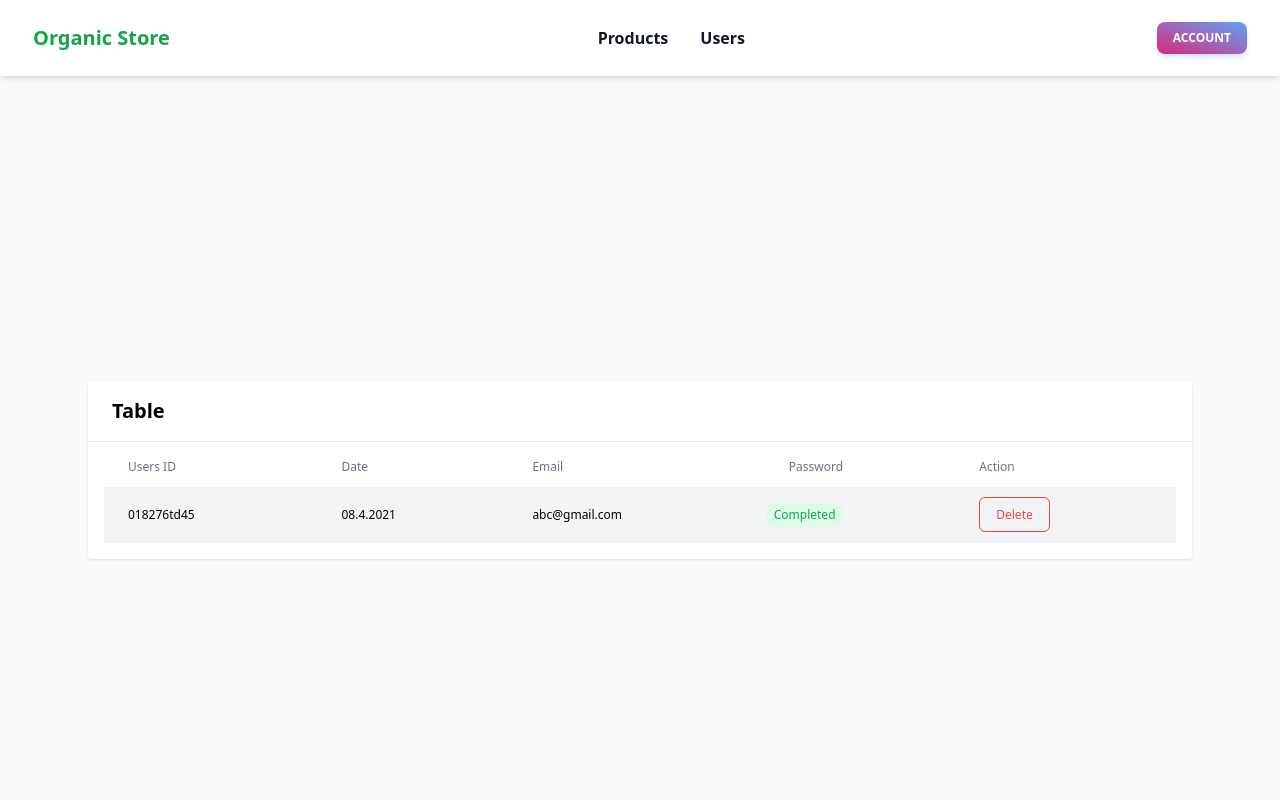
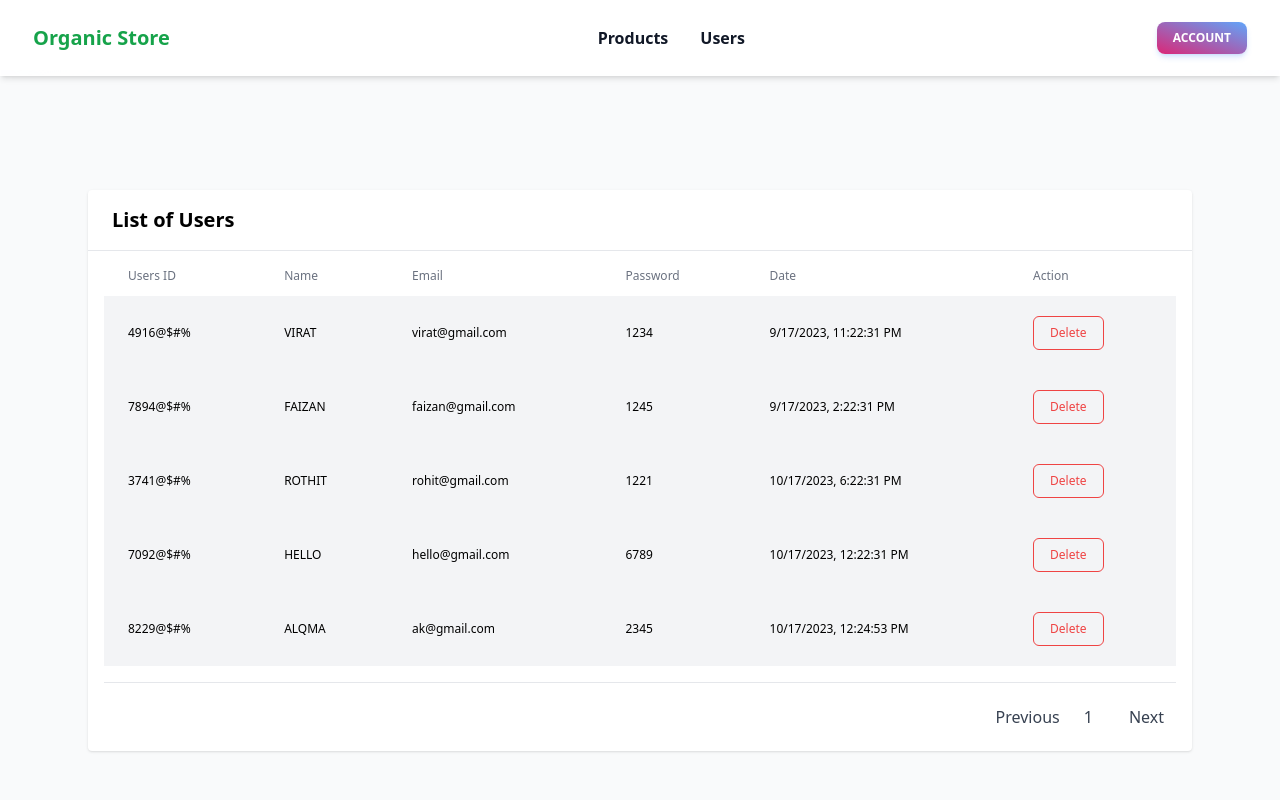
Before and after one commit to mdfaizan973/ZC_ORG, a React (Vite) app in the folder organics/: page /adminusers in a window 1280 px wide. Shown: the top 800 px of the page. Built offline with nearby package versions, Linux system fonts and the light colour scheme; data requests are answered from the project's data file.

Commit message:
date is created of the users

```diff
--- a/organics/db.json
+++ b/organics/db.json
@@ -720,21 +720,45 @@
   "users": [
     {
       "id": "4916@$#%",
+      "date": "9/17/2023, 11:22:31 PM",
       "name": "virat",
       "email": "virat@gmail.com",
       "pass": "1234"
     },
     {
       "id": "7894@$#%",
+      "date": "9/17/2023, 2:22:31 PM",
       "name": "faizan",
       "email": "faizan@gmail.com",
       "pass": "1245"
     },
     {
       "id": "3741@$#%",
+      "date": "10/17/2023, 6:22:31 PM",
       "name": "Rothit",
       "email": "rohit@gmail.com",
       "pass": "1221"
+    },
+    {
+      "id": "7092@$#%",
+      "date": "10/17/2023, 12:22:31 PM",
+      "name": "Hello",
+      "email": "hello@gmail.com",
+      "pass": "6789"
+    },
+    {
+      "id": "8229@$#%",
+      "date": "10/17/2023, 12:24:53 PM",
+      "name": "alqma",
+      "email": "ak@gmail.com",
+      "pass": "2345"
+    },
+    {
+      "id": "8185@$#%",
+      "date": "10/17/2023, 12:25:07 PM",
+      "name": "abdullah",
+      "email": "abd@gmail.com",
+      "pass": "8906"
     }
   ]
 }
--- a/organics/src/Admin/AdminUsers.jsx
+++ b/organics/src/Admin/AdminUsers.jsx
@@ -1,8 +1,32 @@
-// import React from 'react'
-
+import { useState, useEffect } from "react";
+import axios from "axios";
 import AdminNav from "./AdminNav";
 
 export default function AdminUsers() {
+  const [data, setData] = useState([]);
+  const [page, setPage] = useState(1);
+  const admingetdata = (page) => {
+    axios
+      .get(`http://localhost:3030/users?_limit=5&_page=${page}`)
+      .then((res) => {
+        // console.log(res.data);
+        setData(res.data);
+      })
+      .catch((err) => {
+        console.log(err);
+      });
+  };
+  useEffect(() => {
+    admingetdata(page);
+  }, [page]);
+
+  const handlepre = () => {
+    setPage(page - 1);
+  };
+  const handlenext = () => {
+    setPage(page + 1);
+  };
+
   return (
     <div>
       <AdminNav />
@@ -10,40 +34,80 @@ export default function AdminUsers() {
         <div className="justify-center flex-1 max-w-6xl px-4 py-4 mx-auto lg:py-8 md:px-6">
           <div className="pt-4 bg-white rounded shadow ">
             <div className="flex px-6 pb-4 border-b dark:border-gray-700">
-              <h2 className="text-xl font-bold dark:text-gray-400">Table</h2>
+              <h2 className="text-xl font-bold dark:text-gray-400">
+                List of Users
+              </h2>
             </div>
             <div className="p-4 overflow-x-auto">
               <table className="w-full table-auto">
                 <thead>
                   <tr className="text-xs text-left text-gray-500 dark:text-gray-400">
                     <th className="px-6 pb-3 font-medium">Users ID</th>
-                    <th className="px-6 pb-3 font-medium ">Date </th>
+                    <th className="px-6 pb-3 font-medium ">Name </th>
                     <th className="px-6 pb-3 font-medium">Email </th>
                     <th className="px-6 pb-3 font-medium">Password </th>
+                    <th className="px-6 pb-3 font-medium ">Date </th>
                     <th className="px-6 pb-3 font-medium">Action </th>
                   </tr>
                 </thead>
                 <tbody>
-                  <tr className="text-xs bg-gray-100 dark:text-gray-400 ">
-                    <td className="px-6 py-5 font-medium">018276td45</td>
-                    <td className="px-6 py-5 font-medium ">08.4.2021</td>
-                    <td className="px-6 py-5 font-medium ">abc@gmail.com</td>
-                    <td>
-                      <span className="inline-block px-2 py-1 text-center text-green-600 bg-green-100 rounded-full dark:text-green-700 dark:bg-green-200">
-                        Completed
-                      </span>
-                    </td>
-                    <td className="px-6 py-5 ">
+                  {data.map((ele, i) => (
+                    <tr
+                      key={i}
+                      className="text-xs bg-gray-100 dark:text-gray-400 "
+                    >
+                      <td className="px-6 py-5 font-medium">{ele.id}</td>
+                      <td className="px-6 py-5 font-medium ">
+                        {ele.name.toUpperCase()}
+                      </td>
+                      <td className="px-6 py-5 font-medium ">{ele.email}</td>
+                      <td className="px-6 py-5 font-medium ">{ele.pass}</td>
+                      <td className="px-6 py-5 font-medium ">{ele.date}</td>
+
+                      <td className="px-6 py-5 ">
+                        <button
+                          // onClick={onclick}
+                          className="px-4 py-2 font-medium text-red-500 border border-red-500 rounded-md dark:text-red-300 dark:border-red-300 dark:hover:bg-red-300 dark:hover:text-gray-700 hover:text-gray-100 hover:bg-red-500"
+                        >
+                          Delete
+                        </button>
+                      </td>
+                    </tr>
+                  ))}
+                </tbody>
+              </table>
+              <div className="flex justify-end pt-4 mt-4 border-t dark:border-gray-700">
+                <nav aria-label="page-navigation">
+                  <ul className="flex list-style-none">
+                    <li className="page-item " onClick={handlepre}>
+                      <button
+                        disabled={page == 1}
+                        href=""
+                        className="relative block px-3 py-1.5 text-base text-gray-700 transition-all duration-300 dark:text-gray-400 dark:hover:bg-gray-700 hover:bg-blue-100 rounded-md "
+                      >
+                        Previous
+                      </button>
+                    </li>
+                    <li className="page-item ">
                       <a
                         href="#"
-                        className="px-4 py-2 font-medium text-red-500 border border-red-500 rounded-md dark:text-red-300 dark:border-red-300 dark:hover:bg-red-300 dark:hover:text-gray-700 hover:text-gray-100 hover:bg-red-500"
+                        className="relative block px-3 py-1.5 text-base text-gray-700 transition-all duration-300 dark:text-gray-400 dark:hover:bg-gray-700 hover:bg-blue-100 rounded-md mr-3 "
                       >
-                        Delete
+                        {page}
                       </a>
-                    </td>
-                  </tr>
-                </tbody>
-              </table>
+                    </li>
+                    <li className="page-item " onClick={handlenext}>
+                      <button
+                        disabled={data.length <= 4}
+                        href="#"
+                        className="relative block px-3 py-1.5 text-base text-gray-700 transition-all duration-300 dark:text-gray-400 dark:hover:bg-gray-700 hover:bg-blue-100 rounded-md "
+                      >
+                        Next
+                      </button>
+                    </li>
+                  </ul>
+                </nav>
+              </div>
             </div>
           </div>
         </div>
--- a/organics/src/Pages/SignupPage.jsx
+++ b/organics/src/Pages/SignupPage.jsx
@@ -7,8 +7,13 @@ export default function SignupPage() {
   const [email, setEmail] = useState("");
   const [pass, setPass] = useState("");
   const randomid = Math.floor(Math.random() * 10000) + "@$#%";
+
+  const currentDate = new Date();
+  const formattedDate = currentDate.toLocaleString();
+
   let obj = {
     id: randomid,
+    date: formattedDate,
     name,
     email,
     pass,
```
